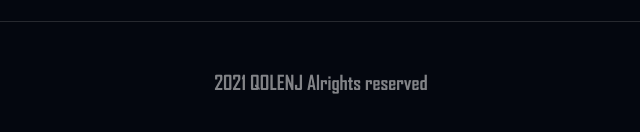
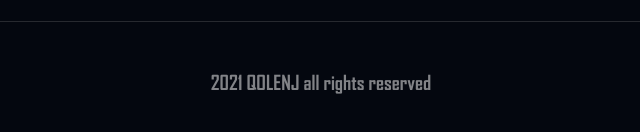
Before and after one commit to thewanderofnumo/thewanderofnumo.github.io, a plain HTML site: page index.html in a window 1280 px wide. Shown: the part 912-1044 px from the top of the page, 319-959 px from the left. Drawn offline with nearby package versions, Linux system fonts and the light colour scheme; a script that the page names is missing.

Commit message:
fixed footer

```diff
--- a/index.html
+++ b/index.html
@@ -110,7 +110,7 @@ We are Knuckle Game Studio and we are working on an Action/Adventure and Metroid
 </div>
 <hr/>
 <p class="text-center text-white mt-5 h5 opacity-50" style="position:relative;">
-2021 QOLENJ Alrights reserved
+2021 QOLENJ all rights reserved
 </p>
 </div>
 
```
